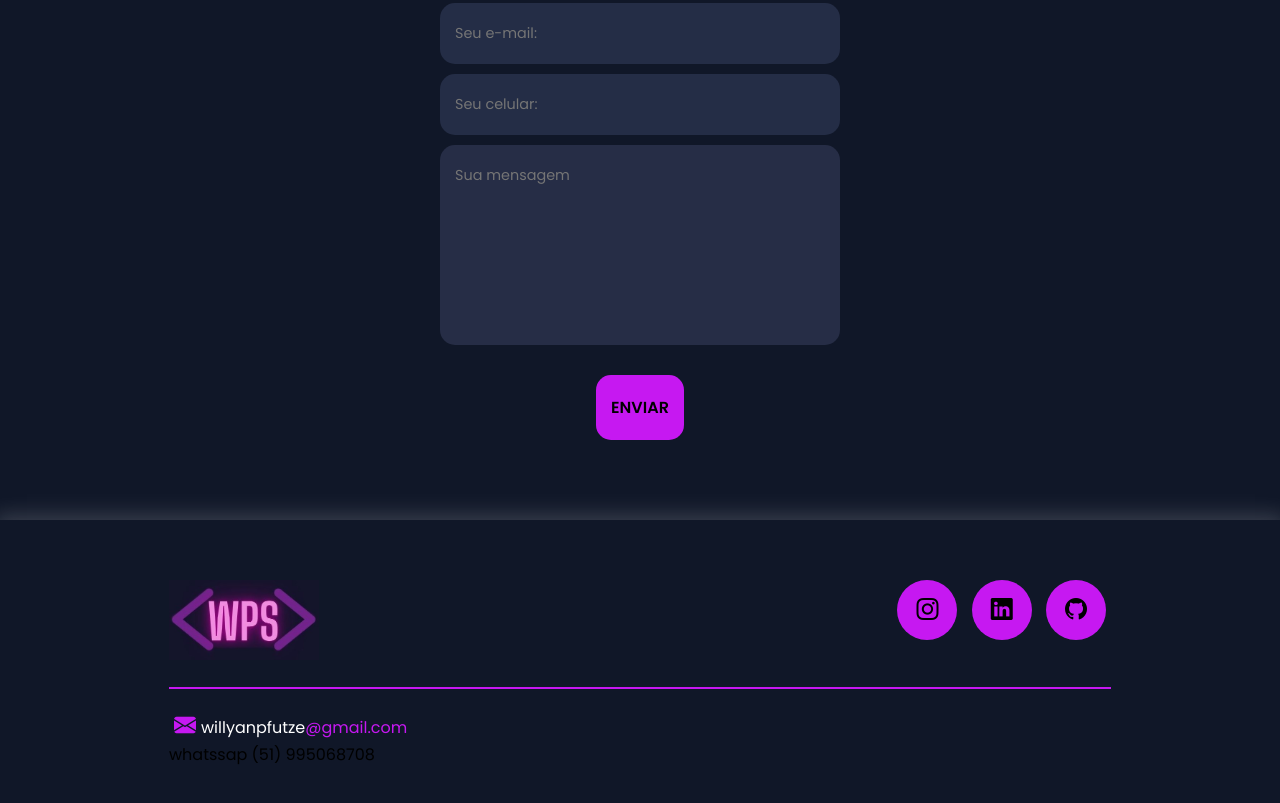
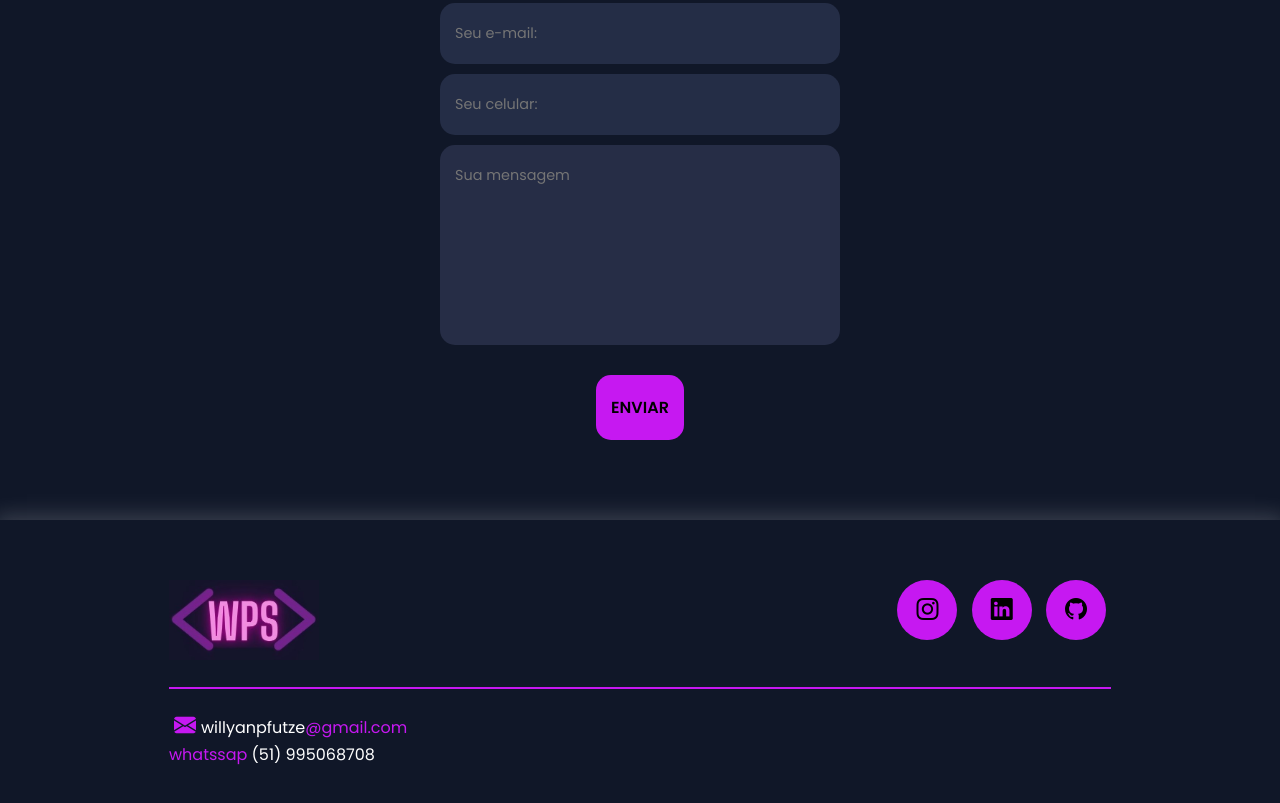
Before and after one commit to willyan-pfutze/inicial, a plain HTML site: page index.html in a window 1280 px wide. Shown: the part 3021-3824 px from the top of the page. Drawn offline with nearby package versions, Linux system fonts and the light colour scheme.

Commit message:
atualização-numero-footer

```diff
--- a/index.html
+++ b/index.html
@@ -862,7 +862,7 @@
             </div><!--line-footer-->
             <div class="line-footer">
                 <p><a href="mailto:willyanpfutze@gmail.com"><i class="bi bi-envelope-fill"></i>willyanpfutze<span>@gmail.com</span></a></p>
-                <p><span>whatssap</span> (51) 995068708</p>
+                <p><a href=""><span>whatssap</span> (51) 995068708</a></p>
             </div>
         </div>
     </footer>
```
